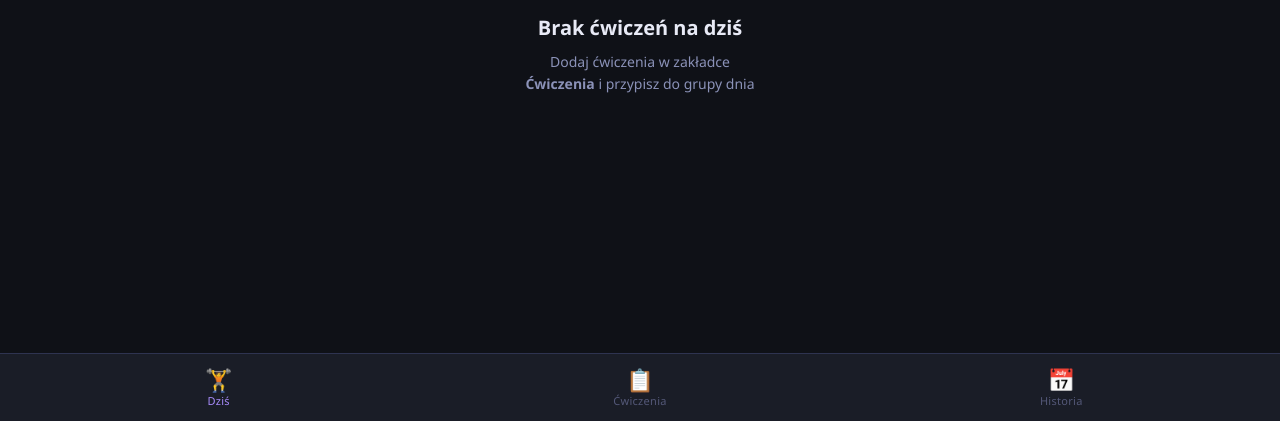
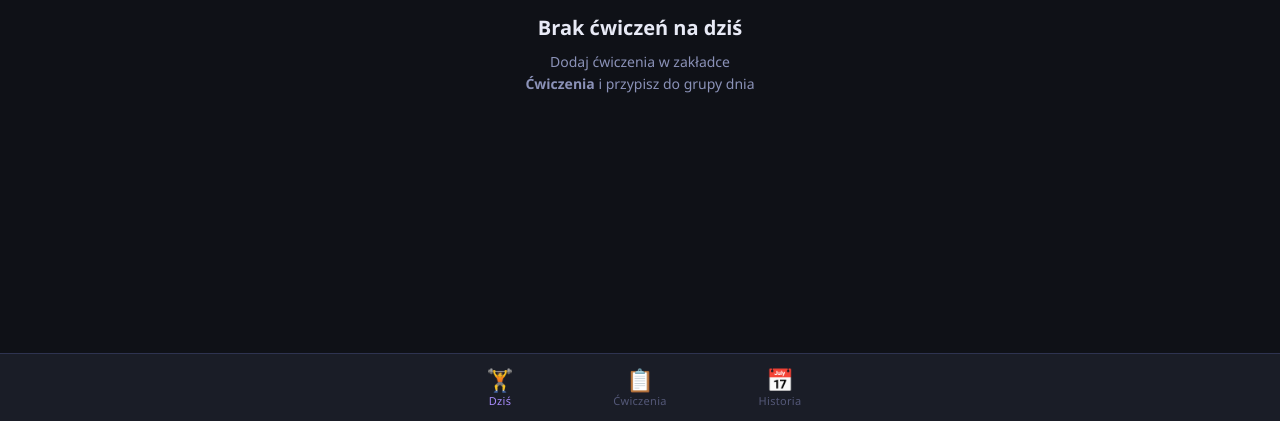
Before and after one commit to babeloriana-jpg/Fittracker, a plain HTML site: page index.html in a window 1280 px wide. Shown: the part 379-800 px from the top of the page. Drawn offline with Linux system fonts and the light colour scheme.

Commit message:
Update index.html

```diff
--- a/index.html
+++ b/index.html
@@ -16,6 +16,7 @@
 
   <!-- NAWIGACJA DOLNA -->
   <nav class="bottom-nav">
+    <div class="nav-inner">
     <button class="nav-btn active" data-screen="today" onclick="showScreen('today')">
       <span class="nav-icon">🏋️</span>
       <span class="nav-label">Dziś</span>
@@ -28,6 +29,7 @@
       <span class="nav-icon">📅</span>
       <span class="nav-label">Historia</span>
     </button>
+    </div>
   </nav>
 
   <!-- EKRAN 1: DZIŚ -->
```
